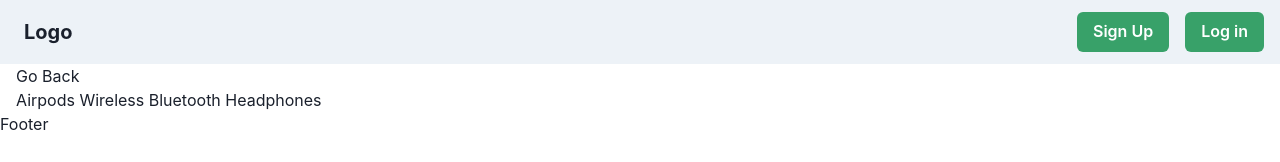
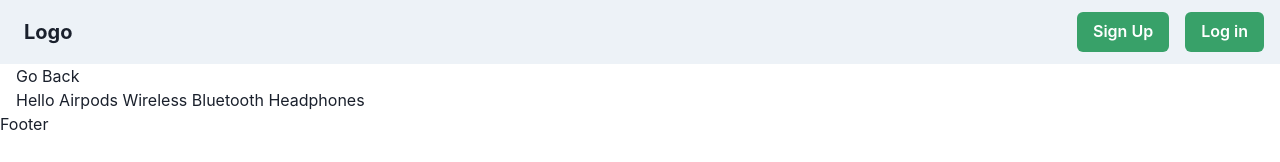
Before and after one commit to desaidhruv/Kanban-E-com, a React (Create React App) app in the folder Frontend/: page /product/1 in a window 1280 px wide. Shown: the top 162 px of the page. Built offline with nearby package versions, Linux system fonts and the light colour scheme.

Commit message:
Changes Added

```diff
--- a/Frontend/src/screens/ProductScreen.jsx
+++ b/Frontend/src/screens/ProductScreen.jsx
@@ -9,7 +9,7 @@ function ProductScreen({ match }) {
     return (
         <div>
             <Link href="/">Go Back</Link><br/>
-            {product.name}
+            Hello {product.name}
         </div>
     )
 }
```
